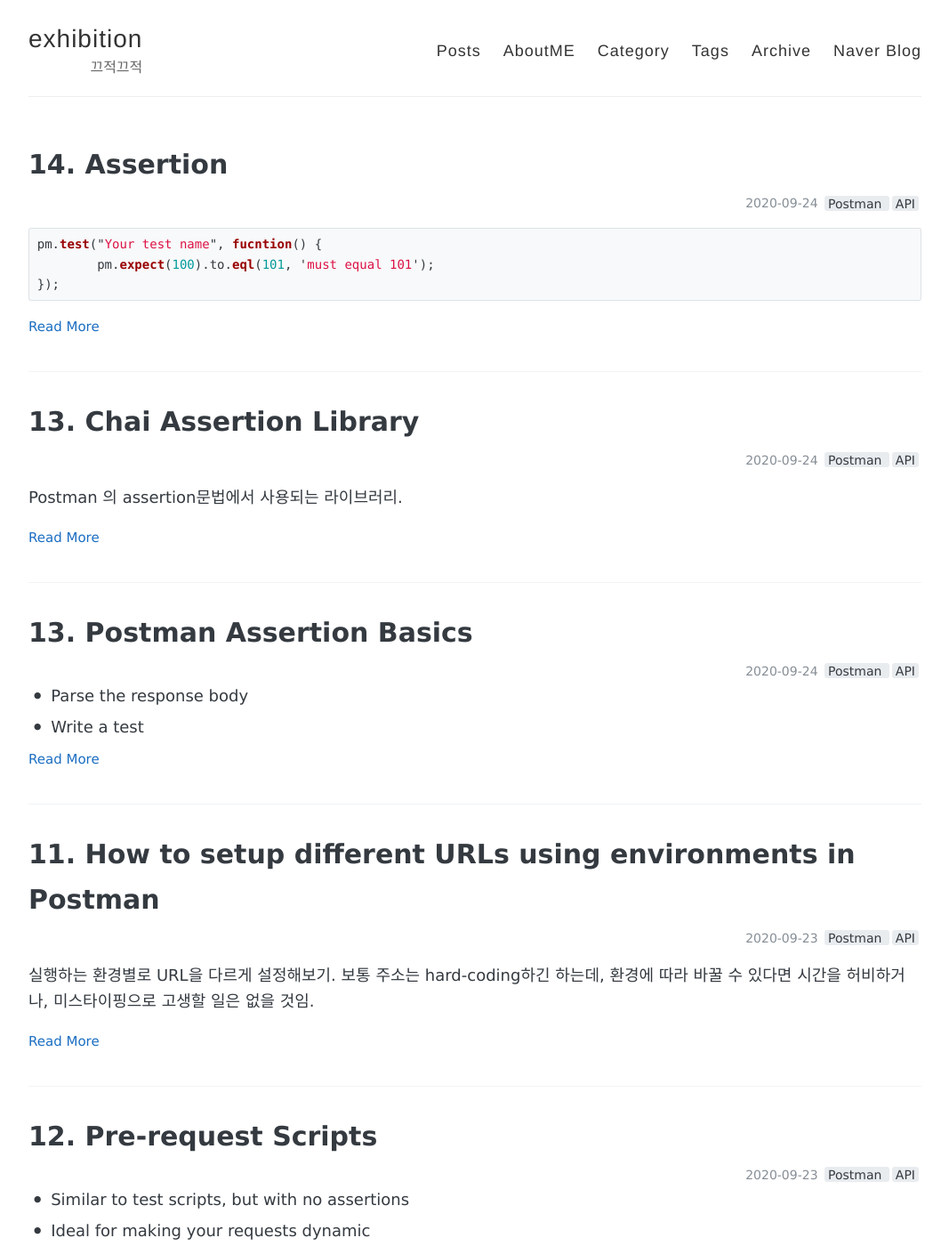
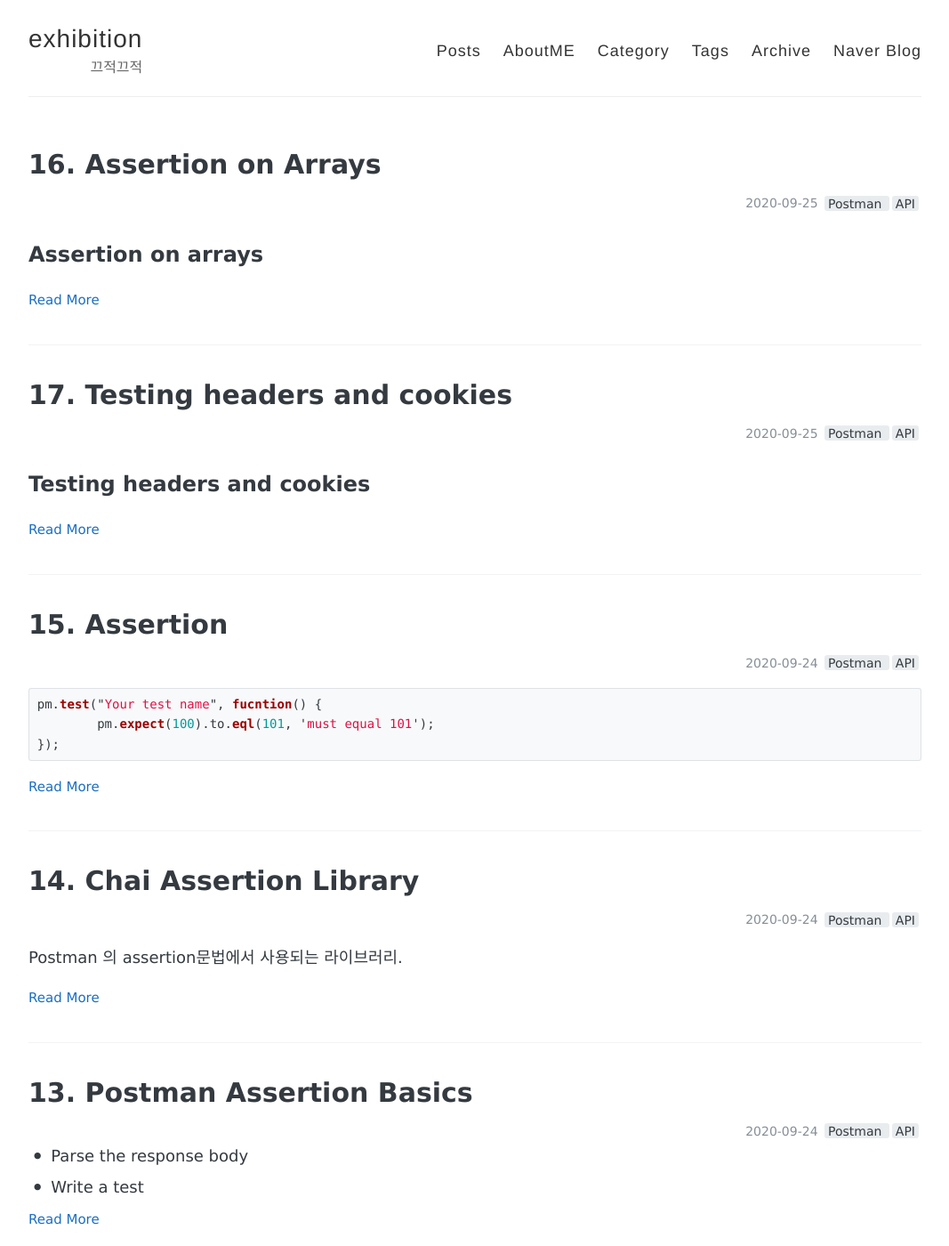
Before and after one commit to Yoodahun/Yoodahun.github.io, a Jekyll site: the page built from index.html, in a window 1280 px wide and 1400 px high. Shown: the whole window at 89% size, without its empty margins (106-1173 px from the left). Built offline with Jekyll 4.4.1, drawn with Linux system fonts in a browser that asks for light colours; the list of posts is cut into pages by our own code; part of the change alters nothing that is shown; some of the changed text lies outside the part shown.

Commit message:
2020-09-25 Posting

````diff
--- a/_posts/Postman/2020-09-24-Assertion.md
+++ b/_posts/Postman/2020-09-24-Assertion.md
@@ -1,6 +1,6 @@
 ---
 layout: post
-title: 14. Assertion
+title: 15. Assertion
 image:
 categories: Postman
 tags:
--- a/_posts/Postman/2020-09-24-Chai Assertion Library.md
+++ b/_posts/Postman/2020-09-24-Chai Assertion Library.md
@@ -1,6 +1,6 @@
 ---
 layout: post
-title: 13. Chai Assertion Library
+title: 14. Chai Assertion Library
 image:
 categories: Postman
 tags:
--- /dev/null
+++ b/_posts/Postman/2020-09-25-Assertion on arrays.md
@@ -0,0 +1,44 @@
+---
+layout: post
+title: 16. Assertion on Arrays
+image:
+categories: Postman
+tags:
+  - Postman
+  - API
+---
+
+## Assertion on arrays
+
+array로 오는 response를 어떻게 검증할 것인지?
+
+```javascript
+
+let jsonData = pm.response.json();
+let manufacturer = jsonData.filters[2];
+
+pm.test("Manufacturer should not be allowed", function(){
+	pm.expect(manufacturer.name).to.eql("MANUFACTURER");
+	pm.expect(manufacturer.isAllowed).to.be.false;
+});
+
+
+```
+
+배열인 만큼, 배열처럼 지정해주면 된다.
+
+번호로 지정해서 변수로 꺼낸다음, 확인해보면 된다.
+
+
+```javascript
+let manufacturer;
+
+for(let filter of jsonData.filters) {
+	console.log(filter);
+	if(filter.name == "Manufacturer") {
+		console.log(filter);
+	}
+}
+```
+
+이렇게 for와 if을 조합해서 테스팅을 진행할 수 있다.
--- /dev/null
+++ b/_posts/Postman/2020-09-25-Testing headers and cookies.md
@@ -0,0 +1,35 @@
+---
+layout: post
+title: 17. Testing headers and cookies
+image:
+categories: Postman
+tags:
+  - Postman
+  - API
+---
+
+
+
+## Testing headers and cookies
+
+## Headers
+This is how you retrieve a header from the response:
+`pm.response.headers.get(‘X-Cache’)`
+
+ and in a test:
+**Header exists**: `pm.response.to.have.header(X-Cache’);`
+
+**Header has value**:
+`pm.expect(pm.response.headers.get(‘X-Cache’)).to.eql(‘HIT’);`
+
+- - - -
+
+## Cookies
+cookies는 웹브라우저에 임시적으로 저장해놓은 유저의 정보같은 것. 서버는 이 쿠키를 보고 이전에 접속한 유저인지 다시 확인하고 상태를 유지시켜주는 역할을 한다.
+
+In a similar fashion you can test cookies as well.
+**Cookie exists:**
+`pm.expect(pm.cookies.has(‘sessionId’)).to.be.true;`
+
+**Cookie has value:**
+`pm.expect(pm.cookies.get(‘sessionId’)).to.eql(’ad3se3ss8sg7sg3’);`
````
